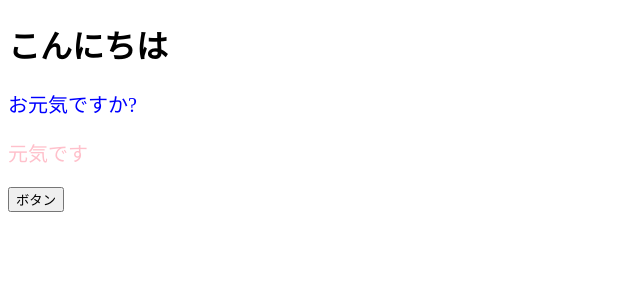
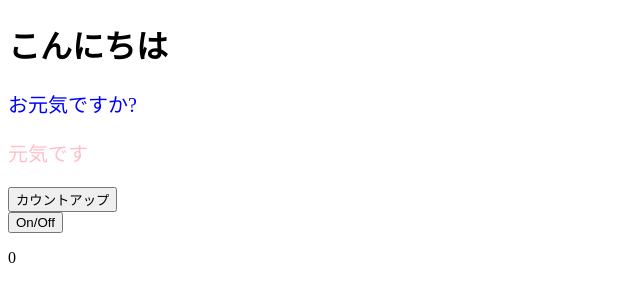
Before and after one commit to 3ru/prac-react-hooks, a React (Create React App) app: page / in a window 1280 px wide. Shown: the top 302 px of the page, without its empty margins (0-640 px from the left). Built offline with nearby package versions, Linux system fonts and the light colour scheme.

Commit message:
feat: kaomohi appear when nums are multiples of 3

```diff
--- a/src/App.jsx
+++ b/src/App.jsx
@@ -1,15 +1,39 @@
-import React from "react";
-import ColorfulMessage from "./components/ColorfulMessage";
+/* eslint react-hooks/exhaustive-deps: off */
+import React, { useEffect, useState } from "react";
+import { ColorfulMessage } from "./components/ColorfulMessage";
 
 const App = () => {
-  const onClickButton = () => alert("アラートです");
+  console.log("最初");
+  const [num, setNum] = useState(0);
+  const [faceShowFlag, setFaceShowFlag] = useState(false);
+
+  const onClickCountUp = () => {
+    setNum(num + 1);
+  };
+
+  const onClickSwitchShowFlag = () => {
+    setFaceShowFlag(!faceShowFlag);
+  };
+
+  useEffect(() => {
+    if (num % 3 === 0 && num > 0) {
+      faceShowFlag || setFaceShowFlag(true);
+    } else {
+      faceShowFlag && setFaceShowFlag(false);
+    }
+    //eslint-disable-next-line react-hooks/exhaustive-deps
+  }, [num]);
 
   return (
     <>
       <h1 style={{ color: "black" }}>こんにちは</h1>
       <ColorfulMessage color="blue">お元気ですか?</ColorfulMessage>
       <ColorfulMessage color="pink">元気です</ColorfulMessage>
-      <button onClick={onClickButton}>ボタン</button>
+      <button onClick={onClickCountUp}>カウントアップ</button>
+      <br />
+      <button onClick={onClickSwitchShowFlag}>On/Off</button>
+      <p>{num}</p>
+      {faceShowFlag && <p>( ・∇・)</p>}
     </>
   );
 };
--- a/src/components/ColorfulMessage.jsx
+++ b/src/components/ColorfulMessage.jsx
@@ -1,6 +1,6 @@
 import React from "react";
 
-const ColorfulMessage = (props) => {
+export const ColorfulMessage = (props) => {
   const { color, children } = props;
   const contentStyle = {
     color,
@@ -9,5 +9,3 @@ const ColorfulMessage = (props) => {
 
   return <p style={contentStyle}>{children}</p>;
 };
-
-export default ColorfulMessage;
```
